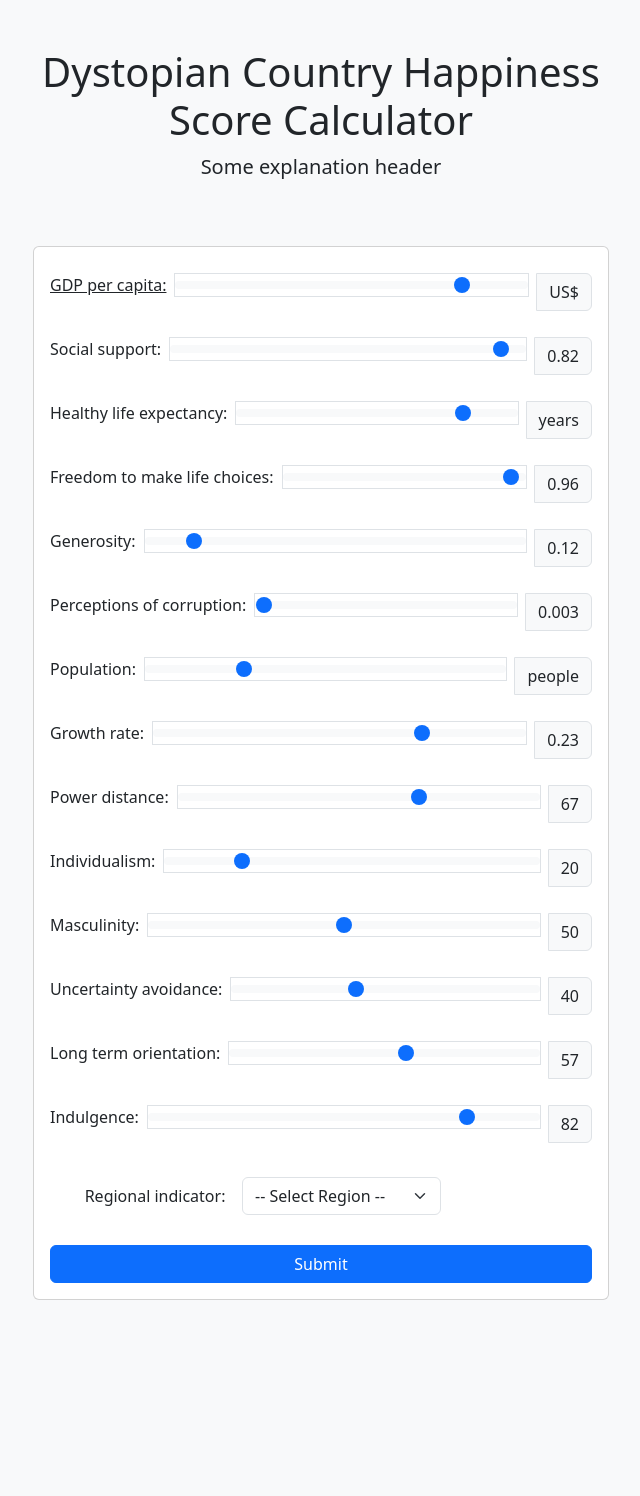
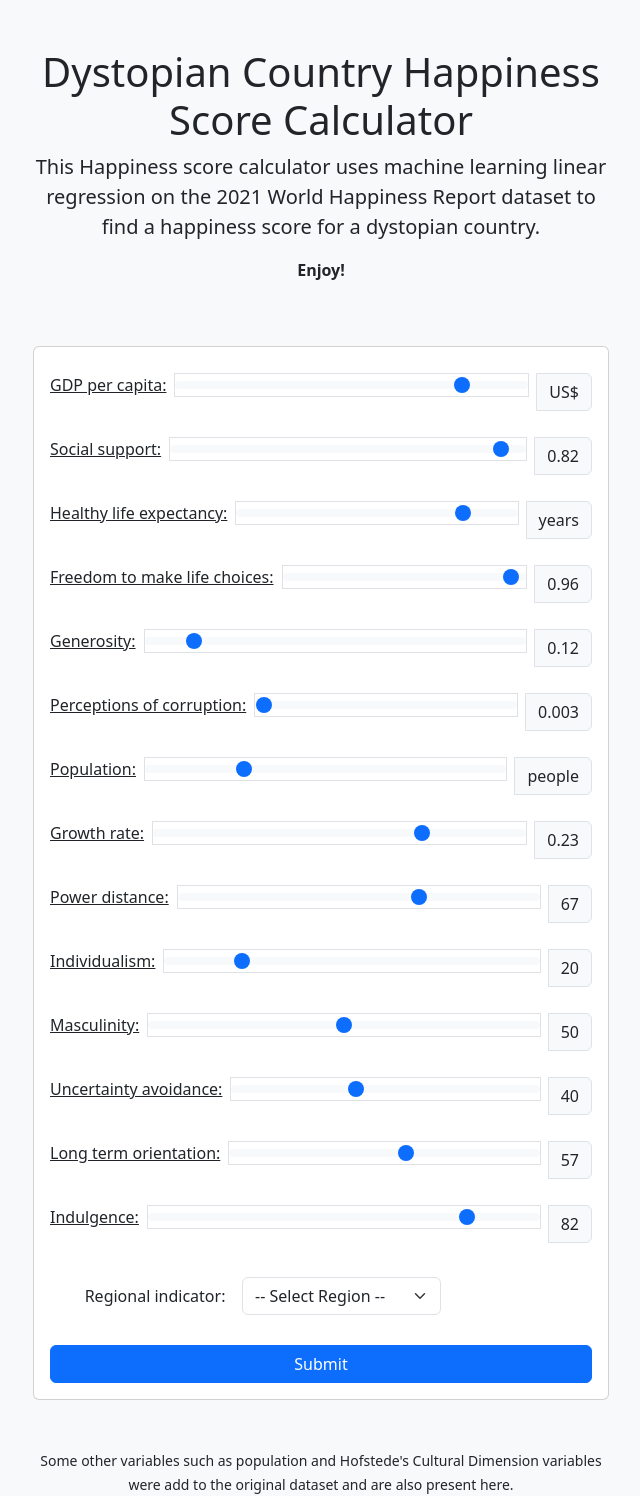
Before and after one commit to Alecpinheiro/World_Happiness, a Flask app: page / in a window 1280 px wide. Shown: the whole page, without its empty margins (319-959 px from the left). Before the commit the page ends 1300 px from the top, so only its background shows below. Run offline with Flask 2, Linux system fonts and the light colour scheme.

Commit message:
adjusted the help messages and added a header explanation

```diff
--- a/api/templates/dystopian_country.html
+++ b/api/templates/dystopian_country.html
@@ -27,18 +27,21 @@
             margin-left: 8px !important;
             margin-right: 8px;
         }
+
     </style>
 </head>
 <body class="bg-light">
 
 <div class="container">
-<!--    HEADER -->
+    <!--    HEADER -->
     <div class="py-5 text-center">
         <h1>Dystopian Country Happiness Score Calculator</h1>
-        <p class="lead">Some explanation header</p>
+        <p class="lead">This Happiness score calculator uses machine learning linear regression on the 2021 World
+            Happiness Report dataset to find a happiness score for a dystopian country.</p>
+        <p><strong>Enjoy!</strong></p>
     </div>
 
-<!--    RESULTS -->
+    <!--    RESULTS -->
 
     {% if happiness_score: %}
     <div class="container">
@@ -48,159 +51,159 @@
     </div>
     {% endif %}
 
-<!--    FORM -->
+    <!--    FORM -->
 
     <form id="quizForm" class="card p-3 mb-5" method="POST">
         <div class="question input-group mb-3">
-            <label for="gdp" class="form-label text-decoration-underline" data-bs-toggle="tooltip"
-                    data-bs-title="GDP per capita is calculated by dividing the country's gross domestic product (GDP) by its total population at constant international dollar prices"
-                    data-bs-placement="left">GDP per capita:</label>
+            <label for="gdp" class="form-label text-decoration-underline" text-decoration-underline" data-bs-toggle="tooltip"
+                   data-bs-title="GDP per capita is calculated by dividing the country's gross domestic product (GDP) by its total population at constant international dollar prices"
+                   data-bs-placement="left">GDP per capita:</label>
             <input type="range" class="form-range form-control" value="0.82" min="0.01" max="0.99"
                    oninput="this.nextElementSibling.value = (this.value*10000).toFixed(2) + ' US$'" step="0.01" id="gdp"
                    name="gdp">
-            <output class="input-group-text" >US$
+            <output class="input-group-text">US$
             </output>
         </div>
 
         <div class="question input-group mb-3">
-            <label for="socialSupport" class="form-label">Social support:</label>
+            <label for="socialSupport" data-bs-toggle="tooltip"
+                    data-bs-title="This is the national average of the binary responses (either 0 or 1) to the question: “If you were in trouble, do you have relatives or friends you can count on to help you whenever you need them, or not?”"
+                    data-bs-placement="left" class="form-label text-decoration-underline">Social support:</label>
             <input type="range" class="form-range form-control" value="0.94" min="0.01" max="0.99"
                    oninput="this.nextElementSibling.value = this.value" step="0.01" id="socialSupport"
                    name="socialSupport">
-            <output class="input-group-text" data-bs-toggle="tooltip"
-                    data-bs-title="This is the national average of the binary responses (either 0 or 1) to the question: “If you were in trouble, do you have relatives or friends you can count on to help you whenever you need them, or not?”"
-                    data-bs-placement="right"> 0.82
+            <output class="input-group-text"> 0.82
             </output>
         </div>
 
         <div class="question input-group mb-3">
-            <label for="lifeExpectancy" class="form-label">Healthy life expectancy:</label>
+            <label for="lifeExpectancy" data-bs-toggle="tooltip"
+                    data-bs-title="Healthy life expectancy at birth in this country" data-bs-placement="left" class="form-label text-decoration-underline"">Healthy life expectancy:</label>
             <input type="range" class="form-range form-control" value="0.82" min="0.02" max="0.99"
                    oninput="this.nextElementSibling.value = (this.value*100) + ' years'" step="0.01" id="lifeExpectancy"
                    name="lifeExpectancy">
-            <output class="input-group-text" data-bs-toggle="tooltip"
-                    data-bs-title="Healthy life expectancy at birth in this country" data-bs-placement="right"> years
+            <output class="input-group-text"> years
             </output>
         </div>
 
         <div class="question input-group mb-3"
         >
-            <label for="freedom" class="form-label">Freedom to make life choices:</label>
+            <label for="freedom" data-bs-toggle="tooltip"
+                    data-bs-title="This is the national average of responses (either 0 or 1) to the question: “Are you satisfied or dissatisfied with your freedom to choose what you do with your life?”"
+                    data-bs-placement="left" class="form-label text-decoration-underline">Freedom to make life choices:</label>
             <input type="range" class="form-range form-control" value="0.96" min="0.01" max="0.99"
                    oninput="this.nextElementSibling.value = this.value" step="0.01" id="freedom" name="freedom">
-            <output class="input-group-text" data-bs-toggle="tooltip"
-                    data-bs-title="This is the national average of responses (either 0 or 1) to the question: “Are you satisfied or dissatisfied with your freedom to choose what you do with your life?”"
-                    data-bs-placement="right"> 0.96
+            <output class="input-group-text"> 0.96
             </output>
         </div>
 
         <div class="question input-group mb-3">
-            <label for="generosity" class="form-label">Generosity:</label>
+            <label for="generosity" data-bs-toggle="tooltip"
+                    data-bs-title="This is the residual of the regressing national average in response to the question: “Have you donated money to a charity in the past month?” on GDP per capita"
+                    data-bs-placement="left" class="form-label text-decoration-underline">Generosity:</label>
             <input type="range" class="form-range form-control" value="0.12" min="0.01" max="0.99"
                    oninput="this.nextElementSibling.value = this.value" step="0.01"
                    id="generosity" name="generosity">
-            <output class="input-group-text" data-bs-toggle="tooltip"
-                    data-bs-title="This is the residual of the regressing national average in response to the question: “Have you donated money to a charity in the past month?” on GDP per capita"
-                    data-bs-placement="right"> 0.12
+            <output class="input-group-text"> 0.12
             </output>
         </div>
 
         <div class="question input-group mb-3">
-            <label for="corruption" class="form-label">Perceptions of corruption:</label>
+            <label for="corruption" data-bs-toggle="tooltip"
+                    data-bs-title="This is the national average of the survey responses to two questions: “Is corruption widespread throughout the government or not?” and “Is corruption widespread within businesses or not?” The overall perception is just the average of the two 0-or-1 responses"
+                    data-bs-placement="left" class="form-label text-decoration-underline">Perceptions of corruption:</label>
             <input type="range" class="form-range form-control" value="0.003" min="0.001" max="0.99"
                    oninput="this.nextElementSibling.value = this.value" step="0.001"
                    id="corruption" name="corruption">
-            <output class="input-group-text" data-bs-toggle="tooltip"
-                    data-bs-title="This is the national average of the survey responses to two questions: “Is corruption widespread throughout the government or not?” and “Is corruption widespread within businesses or not?” The overall perception is just the average of the two 0-or-1 responses"
-                    data-bs-placement="right"> 0.003
+            <output class="input-group-text"> 0.003
             </output>
         </div>
 
         <div class="question input-group mb-3">
-            <label for="population" class="form-label">Population:</label>
+            <label for="population" data-bs-toggle="tooltip"
+                    data-bs-title="This is the number of people living in the area of the country. From 1 million to 9.8 billion people"
+                    data-bs-placement="left" class="form-label text-decoration-underline">Population:</label>
             <input type="range" class="form-range form-control" value="0.26" min="0.0001" max="0.99"
                    oninput="this.nextElementSibling.value = (this.value*10000000000)+ ' people'" step="0.01"
                    id="population" name="population">
-            <output class="input-group-text" data-bs-toggle="tooltip"
-                    data-bs-title="This is the number of people living in the area of the country. From 1 million to 9.8 billion people"
-                    data-bs-placement="right"> people
+            <output class="input-group-text"> people
             </output>
         </div>
 
         <div class="question input-group mb-3">
-            <label for="growthRate" class="form-label">Growth rate:</label>
+            <label for="growthRate" data-bs-toggle="tooltip"
+                    data-bs-title="Growth rate stands for the annual average rate of change of population size in this country"
+                    data-bs-placement="left" class="form-label text-decoration-underline">Growth rate:</label>
             <input type="range" class="form-range form-control" value="0.23" min="-0.50" max="0.50"
                    oninput="this.nextElementSibling.value = this.value" step="0.01"
                    id="growthRate" name="growthRate">
-            <output class="input-group-text" data-bs-toggle="tooltip"
-                    data-bs-title="Growth rate stands for the annual average rate of change of population size in this country"
-                    data-bs-placement="right">0.23
+            <output class="input-group-text">0.23
             </output>
         </div>
 
         <div class="question input-group mb-3">
-            <label for="powerDistance" class="form-label">Power distance:</label>
+            <label for="powerDistance" data-bs-toggle="tooltip" data-bs-title="A high power distance index indicates that a culture accepts inequity and power differences, encourages bureaucracy, and shows high respect for rank and authority.
+A low power distance index indicates that a culture encourages flat organizational structures that feature decentralized decision-making responsibility, participative management style, and emphasis on power distribution."
+                    data-bs-placement="left" class="form-label text-decoration-underline">Power distance:</label>
             <input type="range" class="form-range form-control" value="0.67" min="0.01" max="0.99"
                    oninput="this.nextElementSibling.value = (this.value*100)" step="0.01"
                    id="powerDistance" name="powerDistance">
-            <output class="input-group-text" data-bs-toggle="tooltip" data-bs-title="A high power distance index indicates that a culture accepts inequity and power differences, encourages bureaucracy, and shows high respect for rank and authority.
-A low power distance index indicates that a culture encourages flat organizational structures that feature decentralized decision-making responsibility, participative management style, and emphasis on power distribution."
-                    data-bs-placement="right">67
+            <output class="input-group-text">67
             </output>
         </div>
 
         <div class="question input-group mb-3">
-            <label for="individualism" class="form-label">Individualism:</label>
+            <label for="individualism" data-bs-toggle="tooltip" data-bs-title="A high individualism index indicates that there is a greater importance placed on attaining personal goals. A person’s self-image in this category is defined as “I.”
+A low individualism index  indicates that there is a greater importance placed on the goals and well-being of the group. A person’s self-image in this category is defined as “We.”"
+                    data-bs-placement="left" class="form-label text-decoration-underline">Individualism:</label>
             <input type="range" class="form-range form-control" value="0.20" min="0.01" max="0.99"
                    oninput="this.nextElementSibling.value = (this.value*100)" step="0.01"
                    id="individualism" name="individualism">
-            <output class="input-group-text" data-bs-toggle="tooltip" data-bs-title="A high individualism index indicates that there is a greater importance placed on attaining personal goals. A person’s self-image in this category is defined as “I.”
-A low individualism index  indicates that there is a greater importance placed on the goals and well-being of the group. A person’s self-image in this category is defined as “We.”"
-                    data-bs-placement="right">20
+            <output class="input-group-text">20
             </output>
         </div>
 
         <div class="question input-group mb-3">
-            <label for="masculinity" class="form-label">Masculinity:</label>
+            <label for="masculinity" data-bs-toggle="tooltip" data-bs-title="A high masculinity index comes with the following characteristics: distinct gender roles, assertive, and concentrated on material achievements and wealth-building.
+A low masculinity index comes with the following characteristics: fluid gender roles, modest, nurturing, and concerned with the quality of life."
+                    data-bs-placement="left" class="form-label text-decoration-underline">Masculinity:</label>
             <input type="range" class="form-range form-control" value="0.50" min="0.01" max="0.99"
                    oninput="this.nextElementSibling.value = (this.value*100)" step="0.01"
                    id="masculinity" name="masculinity">
-            <output class="input-group-text" data-bs-toggle="tooltip" data-bs-title="A high masculinity index comes with the following characteristics: distinct gender roles, assertive, and concentrated on material achievements and wealth-building.
-A low masculinity index comes with the following characteristics: fluid gender roles, modest, nurturing, and concerned with the quality of life."
-                    data-bs-placement="right">50
+            <output class="input-group-text">50
             </output>
         </div>
 
         <div class="question input-group mb-3">
-            <label for="uncertainty" class="form-label">Uncertainty avoidance:</label>
+            <label for="uncertainty" data-bs-toggle="tooltip" data-bs-title="A high uncertainty avoidance index indicates a low tolerance for uncertainty, ambiguity, and risk-taking. The unknown is minimized through strict rules, regulations, etc.
+A low uncertainty avoidance index indicates a high tolerance for uncertainty, ambiguity, and risk-taking. The unknown is more openly accepted, and there are lax rules, regulations, etc."
+                    data-bs-placement="left" class="form-label text-decoration-underline">Uncertainty avoidance:</label>
             <input type="range" class="form-range form-control" value="0.40" min="0.01" max="0.99"
                    oninput="this.nextElementSibling.value = (this.value*100)" step="0.01"
                    id="uncertainty" name="uncertainty">
-            <output class="input-group-text" data-bs-toggle="tooltip" data-bs-title="A high uncertainty avoidance index indicates a low tolerance for uncertainty, ambiguity, and risk-taking. The unknown is minimized through strict rules, regulations, etc.
-A low uncertainty avoidance index indicates a high tolerance for uncertainty, ambiguity, and risk-taking. The unknown is more openly accepted, and there are lax rules, regulations, etc."
-                    data-bs-placement="right">40
+            <output class="input-group-text">40
             </output>
         </div>
 
         <div class="question input-group mb-3">
-            <label for="longTerm" class="form-label">Long term orientation:</label>
+            <label for="longTerm" data-bs-toggle="tooltip" data-bs-title="A high long-term orientation index shows focus on the future and involves delaying short-term success or gratification in order to achieve long-term success. Long-term orientation emphasizes persistence, perseverance, and long-term growth.
+A low long-term orientation index shows focus on the near future, involves delivering short-term success or gratification, and places a stronger emphasis on the present than the future. Short-term orientation emphasizes quick results."
+                    data-bs-placement="left" class="form-label text-decoration-underline">Long term orientation:</label>
             <input type="range" class="form-range form-control" value="0.57" min="0.01" max="0.99"
                    oninput="this.nextElementSibling.value = (this.value*100)" step="0.01"
                    id="longTerm" name="longTerm">
-            <output class="input-group-text" data-bs-toggle="tooltip" data-bs-title="A high long-term orientation index shows focus on the future and involves delaying short-term success or gratification in order to achieve long-term success. Long-term orientation emphasizes persistence, perseverance, and long-term growth.
-A low long-term orientation index shows focus on the near future, involves delivering short-term success or gratification, and places a stronger emphasis on the present than the future. Short-term orientation emphasizes quick results."
-                    data-bs-placement="right">57
+            <output class="input-group-text">57
             </output>
         </div>
 
         <div class="question input-group mb-3">
-            <label for="indulgence" class="form-label">Indulgence:</label>
+            <label for="indulgence" data-bs-toggle="tooltip" data-bs-title="A high indulgence index indicates that society allows relatively free gratification related to enjoying life and having fun.
+A low indulgence index indicates that society suppresses gratification of needs and regulates it through social norms."
+                    data-bs-placement="left" class="form-label text-decoration-underline">Indulgence:</label>
             <input type="range" class="form-range form-control" value="0.82" min="0.01" max="0.99"
                    oninput="this.nextElementSibling.value = (this.value*100)" step="0.01"
                    id="indulgence" name="indulgence">
-            <output class="input-group-text" data-bs-toggle="tooltip" data-bs-title="A high indulgence index indicates that society allows relatively free gratification related to enjoying life and having fun.
-A low indulgence index indicates that society suppresses gratification of needs and regulates it through social norms."
-                    data-bs-placement="right">82
+            <output class="input-group-text">82
             </output>
         </div>
 
@@ -228,6 +231,12 @@ A low indulgence index indicates that society suppresses gratification of needs
         <button type="submit" class="submit-btn btn btn-primary">Submit
         </button>
     </form>
+    <div>
+        <small> Some other variables
+        such as population and Hofstede's Cultural Dimension variables were add to the original dataset and are also
+        present here.
+        </small>
+    </div>
 </div>
 </body>
 
@@ -237,7 +246,5 @@ A low indulgence index indicates that society suppresses gratification of needs
     const tooltipList = [...tooltipTriggerList].map(tooltipTriggerEl => new bootstrap.Tooltip(tooltipTriggerEl))
 });
 
-
-
 </script>
 </html>
```
